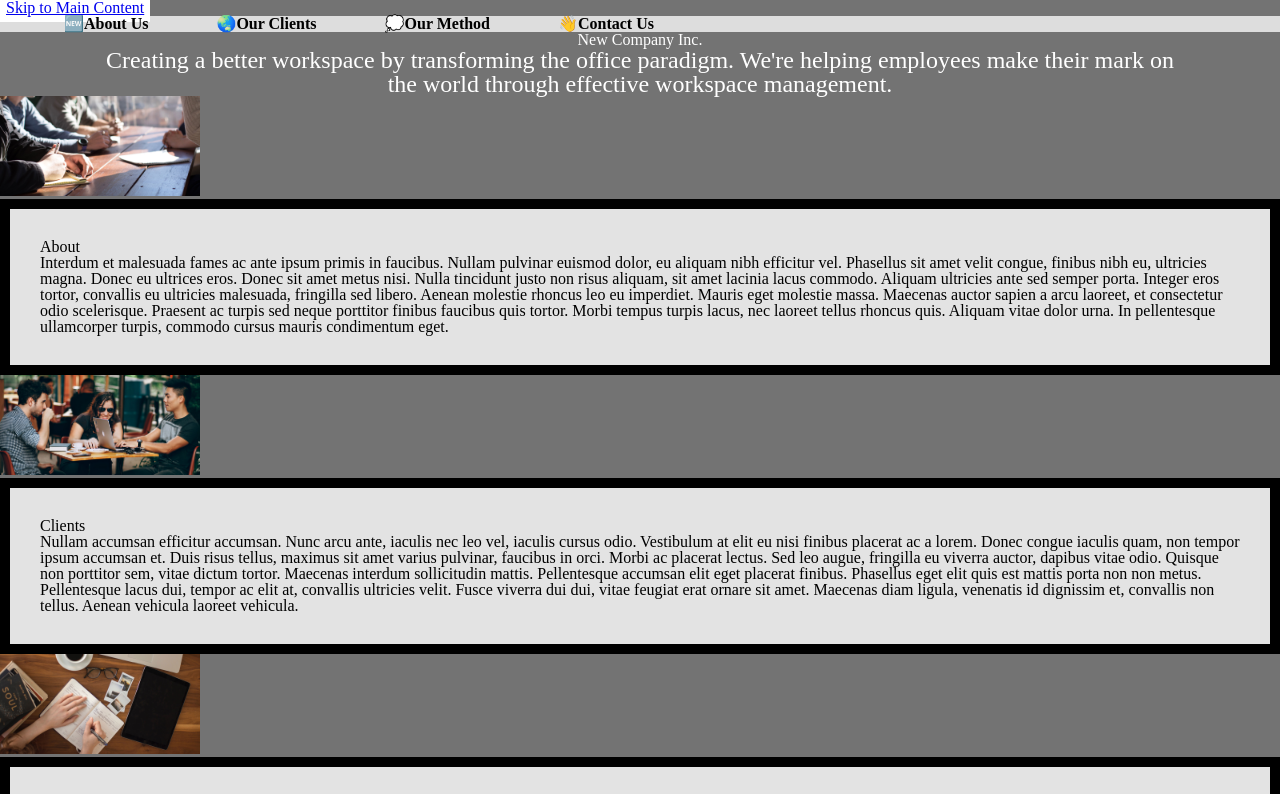
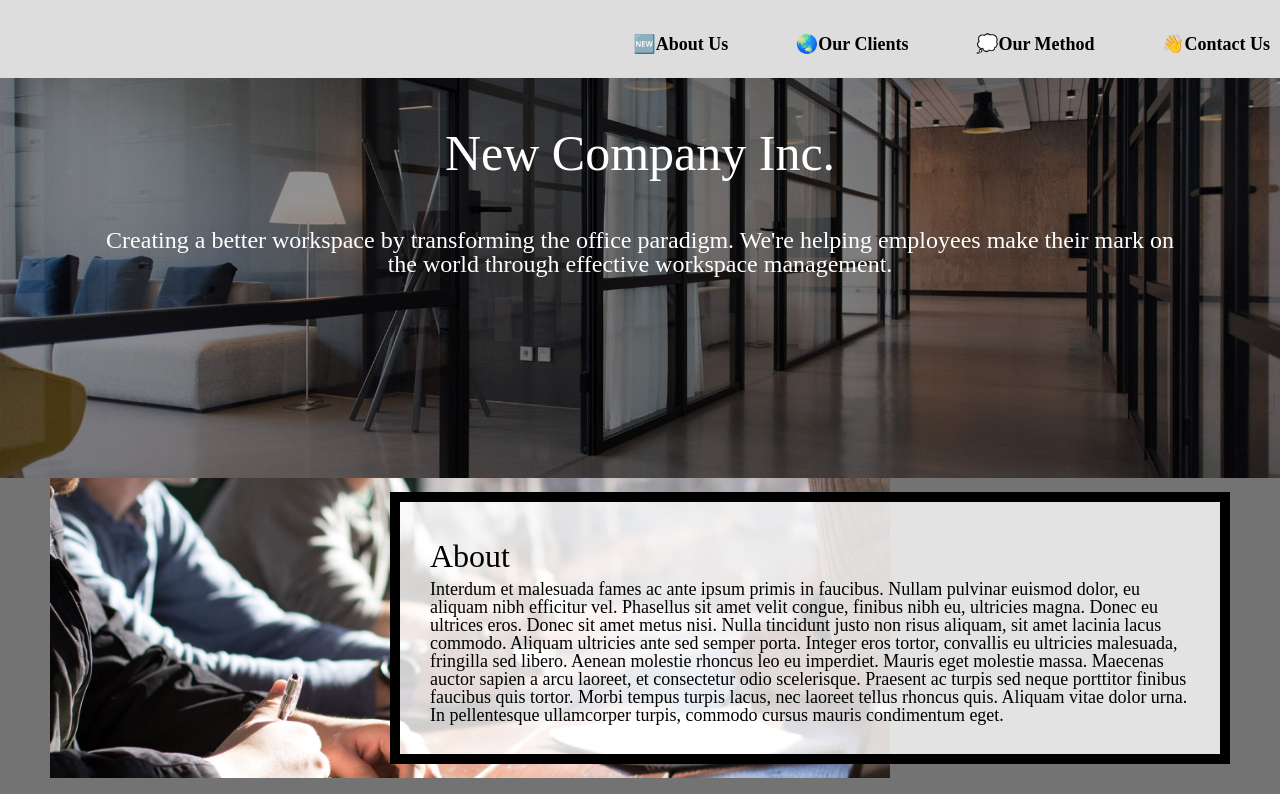
Before and after one commit to sunm22/homework3-2022, a plain HTML site: page index.html in a window 1280 px wide. Shown: the top 794 px of the page. Drawn offline with Linux system fonts and the light colour scheme.

Commit message:
Add files via upload

```diff
--- a/css/style.css
+++ b/css/style.css
@@ -55,6 +55,10 @@ header p{
   background-color: rgba(255, 255, 255, .8);
   border: 10px solid black;
   padding: 30px;
+  overflow: scroll;
+  max-height: 25vh;
+  margin: auto;
+  align-self: center;
 }
 
 footer{
@@ -70,11 +74,20 @@ footer a:visited{
 }
 /*****  End Starter Code ****/
 
+/*
+done: 1, 4, 5, 6, 7, 8, 9, A/10
+not done: 2, 3*/
+
 /* Requirement 1 code here*/
-
 /* Requirement 2 code here*/
 
+a{
+  text-decoration: none;
+}
 
+a:hover{
+  text-decoration-style: wavy;
+}
 
 a.skip{
   background: white;
@@ -83,26 +96,71 @@ a.skip{
   transition: left 1s ease-out;
   z-index: 1;
   /* Requirement 3 code here*/
-
+  position: absolute;
+  left: -500px;
 }
 
-
 /* Requirement 4 code here*/
+nav a:focus{
+  text-decoration: none;
+  border-top: 2px solid yellow;
+}
 
 
 .container{
   /* Requirement 5 code here*/
-
+  display: grid;
+  grid-template-columns: 1fr 5fr 1fr;
+  grid-row-gap: 30px;
 }
 
 /* Requirements 6-10 here: */
 
+.intro{
+  background: #DDDDDD, #858585, #707070, or #B3B3B3;
+  background-image: url(../images/header.jpg);
+  min-height: 400px;
+  background-attachment: fixed;
+  background-position: center;
+  background-repeat: no-repeat;
+  background-size: cover;
+}
 
+.about, .clients, .method, .contact{
+  grid-column: 2/3;
+}
+
+img{
+  width: 100%;
+}
+
+.about-image, .clients-image, .method-image, .contact-image{
+  grid-column: 1/span 3;
+  max-height: 500px;
+  overflow: hidden;
+}
+
+.about, .about-image{
+  grid-row: 1/2;
+}
+
+.clients, .clients-image{
+  grid-row: 2/3;
+}
+
+.method, .method-image{
+  grid-row: 3/4;
+}
+
+.contact, .contact-image{
+  grid-row: 4/5;
+}
 
 @media screen and (min-width: 700px){
   nav{
     padding-top: 35px;
     /*Requirement 11*/
+    text-align: right;
 
   }
 
@@ -111,15 +169,21 @@ a.skip{
     margin-right:0;
   }
 
+  /* Requirements 12-15 here: */
+  .container{
+    display: grid;
+    grid-template-columns: 50px auto 500px auto 50px;
+    grid-template-rows: repeat(4, 300px)
+  }
 
-  /* Requirements 12-15 here: */
+  .about, .method, .clients-image, .contact-image{
+    grid-column: 3/span 2;
+  }
 
+  .clients, .contact, .about-image, .method-image{
+    grid-column: 2/span 2;
+  }
 }
-
-
-
-
-
 
 /** Code for prefers reduced motion **/
 /* Make no changes below this line.
--- a/index.html
+++ b/index.html
@@ -3,19 +3,19 @@
   <head>
     <meta charset="utf-8">
     <link rel="icon"  href="images/logo-drk.png">
+    <link rel="stylesheet" type="text/css" href="css/html5reset.css">
     <link rel="stylesheet" type="text/css" href="css/style.css">
-    <link rel="stylesheet" type="text/css" href="css/html5reset.css">
     <title>2022 New Company Inc.</title>
   </head>
   <body>
-    <a class="skip" href="main">Skip to Main Content</a>
+    <a class="skip" href="#main">Skip to Main Content</a>
     <header>
     <nav>
       <ul>
-        <li>&#x1F195;<a>About Us</a></li>
-        <li>&#x1F30F;<a>Our Clients</a></li>
-        <li>&#128173;<a>Our Method</a></li>
-        <li>&#128075;<a>Contact Us</a></li>
+        <li>&#x1F195;<a class="about" href="#about">About Us</a></li>
+        <li>&#x1F30F;<a class="clients" href="#clients">Our Clients</a></li>
+        <li>&#128173;<a class="method" href="#method">Our Method</a></li>
+        <li>&#128075;<a class="contact" href="#contact">Contact Us</a></li>
       </ul>
       </nav>
       <div class = "intro">
```
